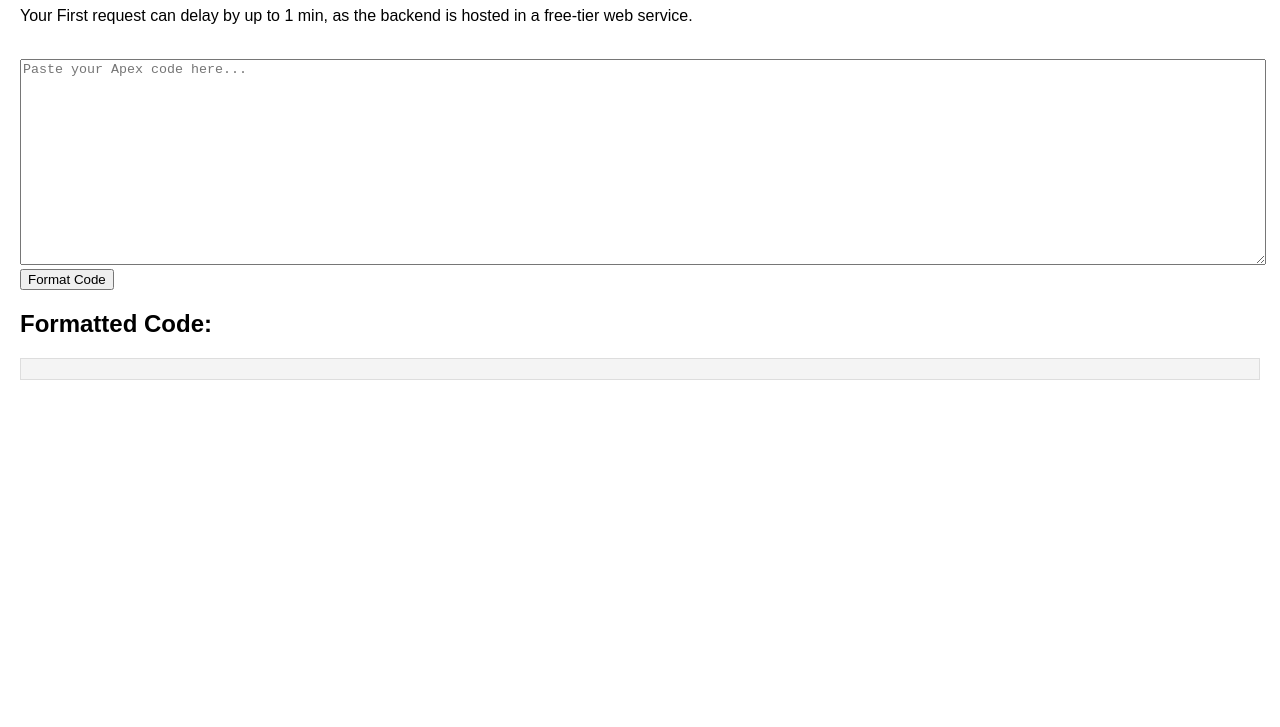
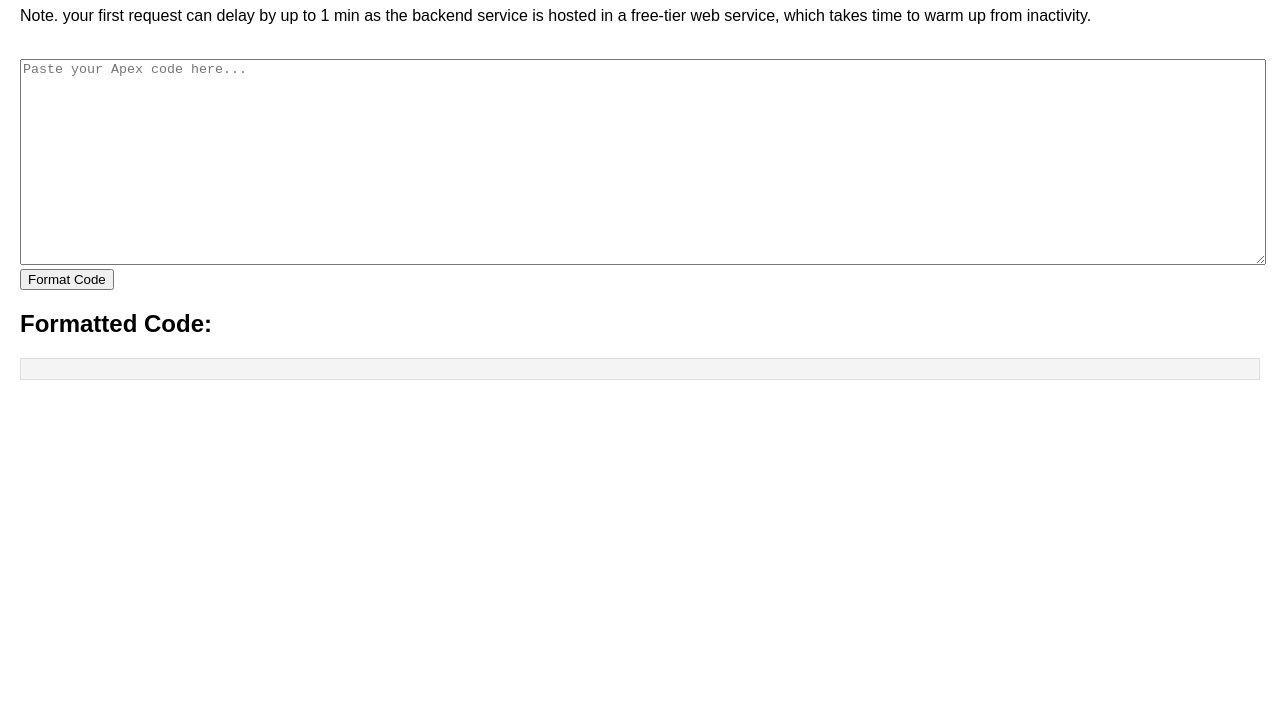
Before and after one commit to xixiaofinland/afmt-web-service, a plain HTML site: page index.html in a window 1280 px wide. Shown: the part 73-800 px from the top of the page. Drawn offline with Linux system fonts and the light colour scheme.

Commit message:
Update index.html

```diff
--- a/index.html
+++ b/index.html
@@ -23,7 +23,7 @@
 </head>
 <body>
   <h1>afmt playground</h1>
-  <p>Your First request can delay by up to 1 min, as the backend is hosted in a free-tier web service.
+  <p>Note. your first request can delay by up to 1 min as the backend service is hosted in a free-tier web service, which takes time to warm up from inactivity.
   </p>
   <br>
   <textarea id="code-input" placeholder="Paste your Apex code here..."></textarea><br>
```
